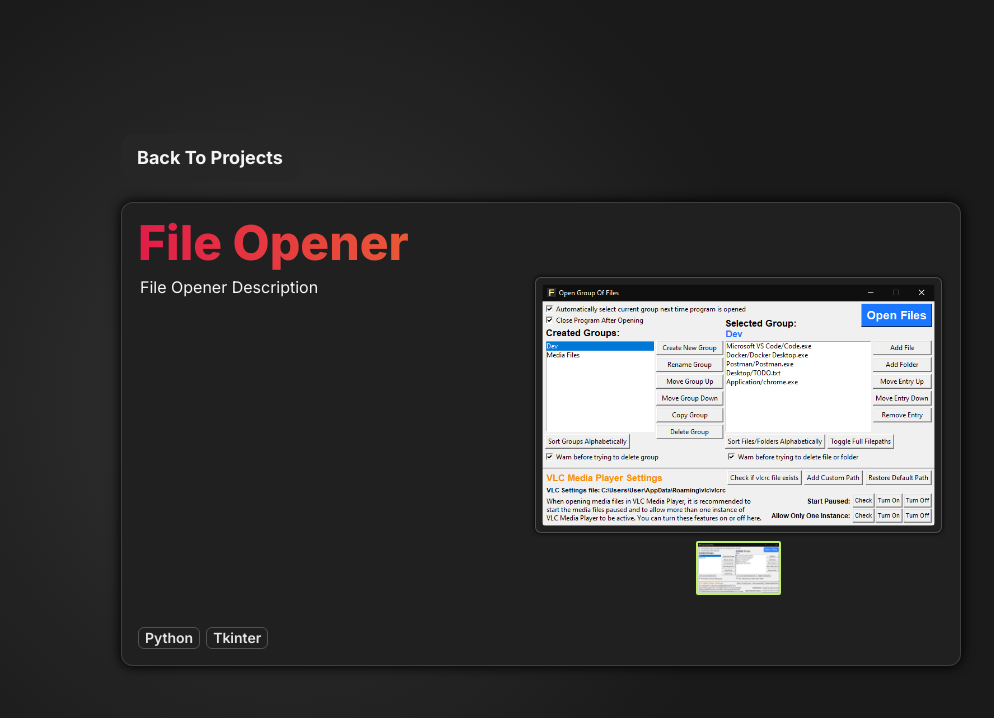
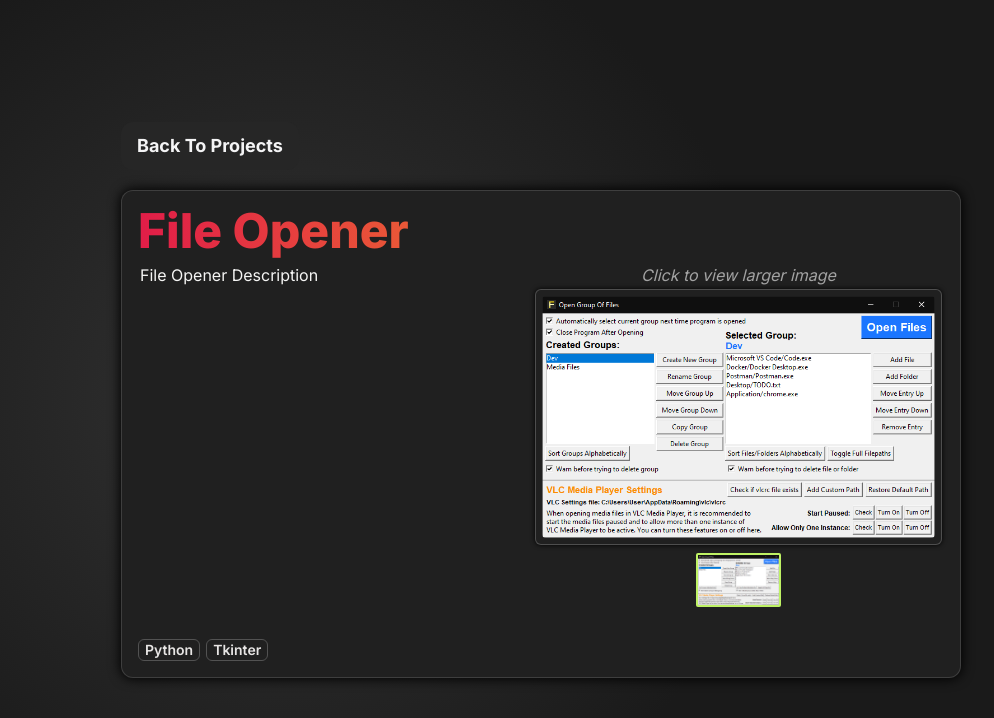
Before and after one commit to vik-ma/portfolio, a Next.js app: page /projects/file-opener in a window 1280 px wide. Shown: the top 718 px of the page, without its empty margins (99-1093 px from the left). Built offline with nearby package versions, Linux system fonts and the light colour scheme.

Commit message:
Added help text to enlarge preview image

```diff
--- a/app/components/ImageSlider.tsx
+++ b/app/components/ImageSlider.tsx
@@ -105,7 +105,7 @@ export default function ImageSlider({
   };
 
   const showFullSizeImage = () => {
-    if (windowWidth < 900) {
+    if (windowWidth < 870) {
       window.open(previewImgSrcList[currentImageIndex], "_blank");
     } else {
       setShowFullImage(true);
@@ -113,7 +113,7 @@ export default function ImageSlider({
   };
 
   return (
-    <div className="flex justify-center mt-0.5">
+    <div className="flex justify-center">
       {showFullImage && (
         <div className="fixed top-0 left-0 bottom-0 right-0 z-20 bg-black/80 animate-fade">
           <div className="flex items-center justify-center h-screen animate-modal">
@@ -205,6 +205,11 @@ export default function ImageSlider({
         </div>
       )}
       <div className="flex flex-col items-center">
+        <p className="text-neutral-400 italic text-sm md:text-base mb-0.5">
+          {windowWidth <= 870
+            ? "Click to open image in new tab"
+            : "Click to view larger image"}
+        </p>
         <div
           className={`relative flex flex-col p-1.5 justify-center rounded-md main-image-container`}
           style={{
```
